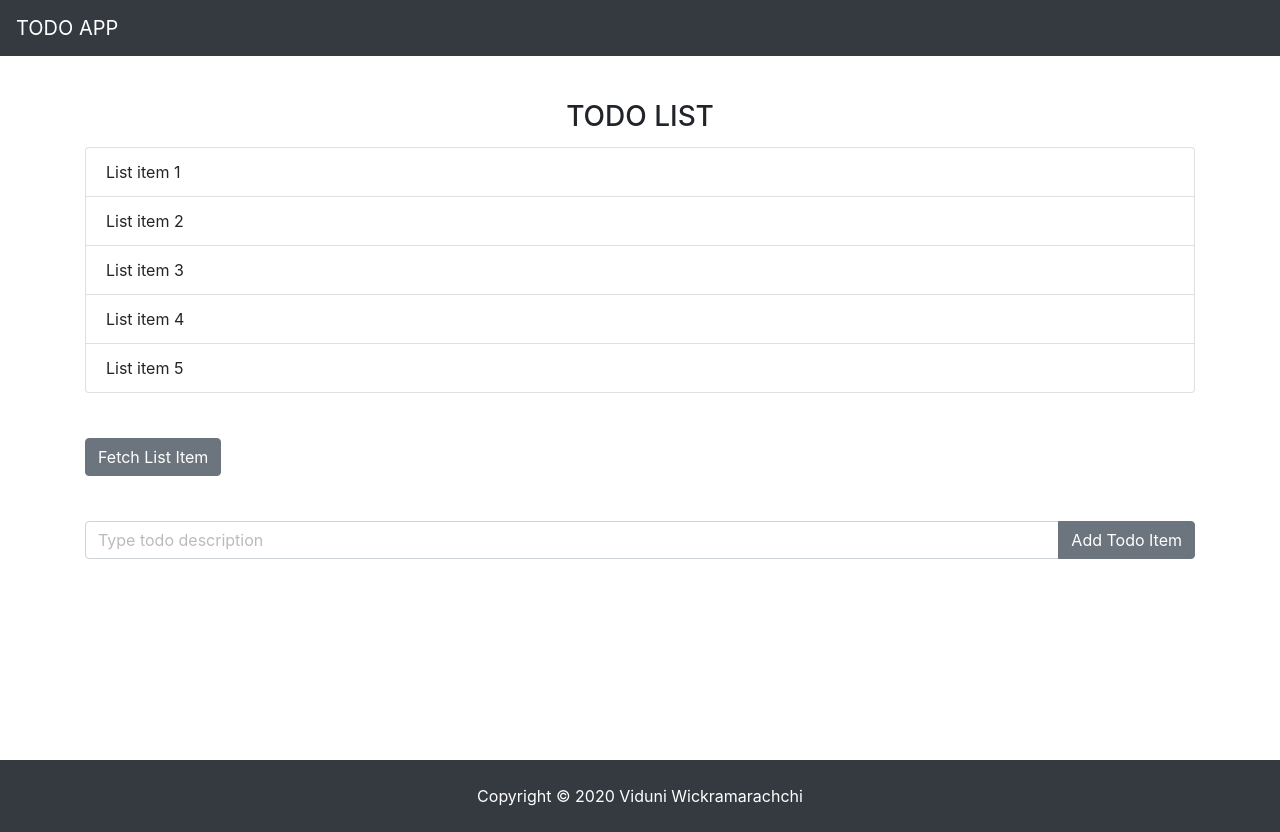
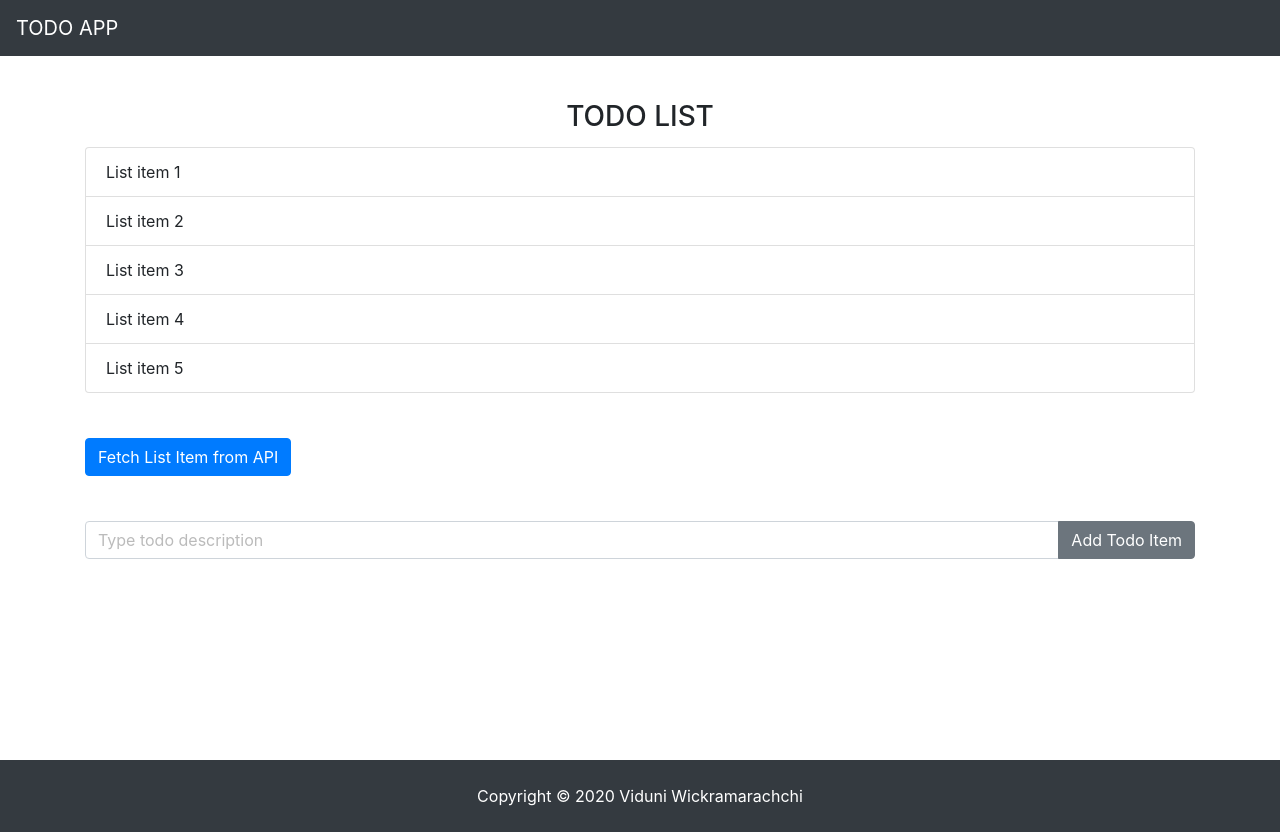
Before and after one commit to viduni94/todo-redux-saga, a React (Create React App) app: page / in a window 1280 px wide. Built offline with nearby package versions, Linux system fonts and the light colour scheme; the HTML template or start-up script is replaced by a standard one.

Commit message:
minor change

```diff
--- a/src/Pages/List/Components/FetchListItemButton.js
+++ b/src/Pages/List/Components/FetchListItemButton.js
@@ -10,7 +10,7 @@ const FetchListItemButton = ({ fetchListItem }) => {
 
   return (
     <div style={{ paddingTop: '45px' }}>
-      <Button color="secondary" onClick={fetchTodoText}>Fetch List Item</Button>
+      <Button color="primary" onClick={fetchTodoText}>Fetch List Item from API</Button>
     </div>
   );
 }
--- a/src/store.js
+++ b/src/store.js
@@ -3,8 +3,6 @@ import createSagaMiddleware from 'redux-saga';
 import "regenerator-runtime/runtime";
 import rootReducer from "./rootReducer";
 import rootSaga from './Pages/List/sagas';
-
-console.log(rootSaga);
 
 const initialState = {};
 
```
